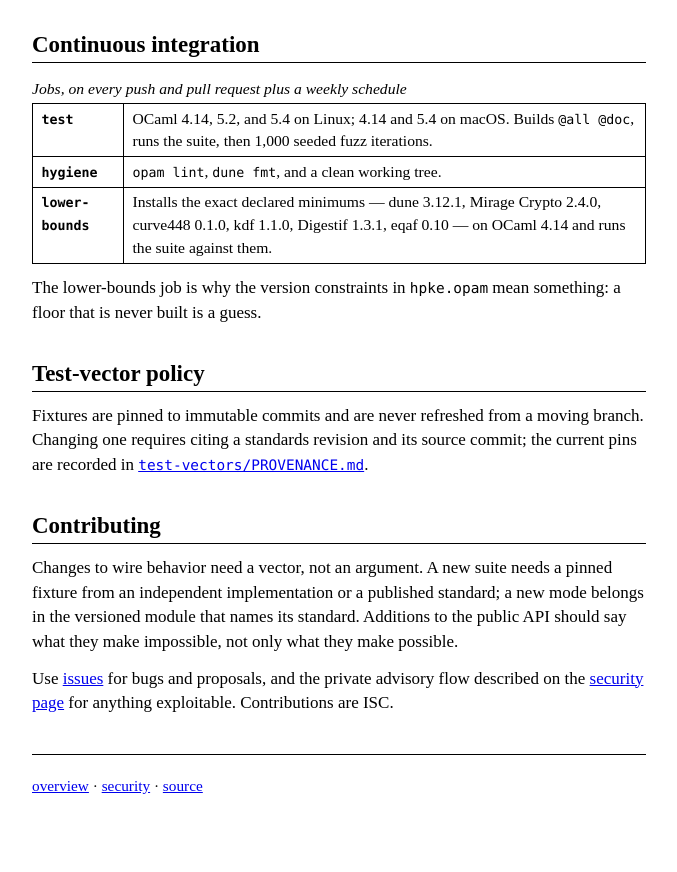
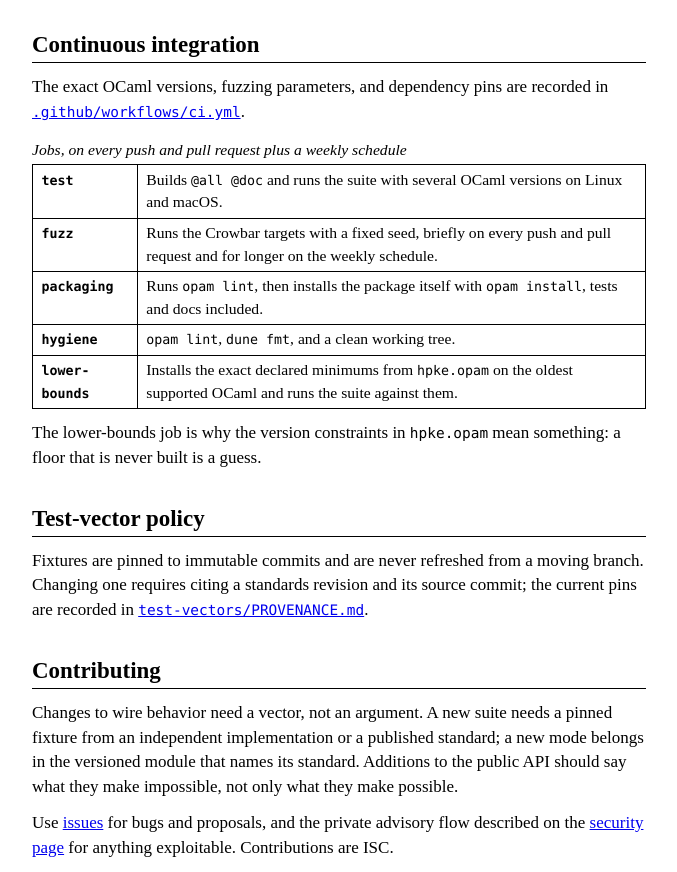
Before and after one commit to thevilledev/ocaml-hpke, a plain HTML site: page website/development.html in a window 1280 px wide. Shown: the part 2319-3191 px from the top of the page, without its empty margins (301-978 px from the left). Drawn offline with Linux system fonts and the light colour scheme.

Commit message:
docs: make the CI table version-free (#11)
The CI table on the development page had fallen behind ci.yml. It
named OCaml 5.4 where the matrix runs 5.5, credited the test job with
fuzz iterations that run in the separate fuzz job, and had no rows for
the fuzz and packaging jobs.

Describe what each job checks instead of restating its matrix, and
point to the workflow for the exact OCaml versions, fuzzing parameters
and dependency pins, so the page stays true when those change. Every
job now has a row, in workflow order.

Signed-off-by: Ville Vesilehto <ville@vesilehto.fi>

```diff
--- a/website/development.html
+++ b/website/development.html
@@ -147,12 +147,20 @@ website/                this static documentation site</code></pre>
 
       <h2 id="ci">Continuous integration</h2>
 
+      <p>
+        The exact OCaml versions, fuzzing parameters, and dependency pins are
+        recorded in
+        <a href="https://github.com/thevilledev/ocaml-hpke/blob/main/.github/workflows/ci.yml"><code>.github/workflows/ci.yml</code></a>.
+      </p>
+
       <table>
         <caption>Jobs, on every push and pull request plus a weekly schedule</caption>
         <tbody>
-          <tr><th scope="row"><code>test</code></th><td>OCaml 4.14, 5.2, and 5.4 on Linux; 4.14 and 5.4 on macOS. Builds <code>@all @doc</code>, runs the suite, then 1,000 seeded fuzz iterations.</td></tr>
+          <tr><th scope="row"><code>test</code></th><td>Builds <code>@all @doc</code> and runs the suite with several OCaml versions on Linux and macOS.</td></tr>
+          <tr><th scope="row"><code>fuzz</code></th><td>Runs the Crowbar targets with a fixed seed, briefly on every push and pull request and for longer on the weekly schedule.</td></tr>
+          <tr><th scope="row"><code>packaging</code></th><td>Runs <code>opam lint</code>, then installs the package itself with <code>opam install</code>, tests and docs included.</td></tr>
           <tr><th scope="row"><code>hygiene</code></th><td><code>opam lint</code>, <code>dune fmt</code>, and a clean working tree.</td></tr>
-          <tr><th scope="row"><code>lower-bounds</code></th><td>Installs the exact declared minimums — dune 3.12.1, Mirage Crypto 2.4.0, curve448 0.1.0, kdf 1.1.0, Digestif 1.3.1, eqaf 0.10 — on OCaml 4.14 and runs the suite against them.</td></tr>
+          <tr><th scope="row"><code>lower-bounds</code></th><td>Installs the exact declared minimums from <code>hpke.opam</code> on the oldest supported OCaml and runs the suite against them.</td></tr>
         </tbody>
       </table>
 
```
